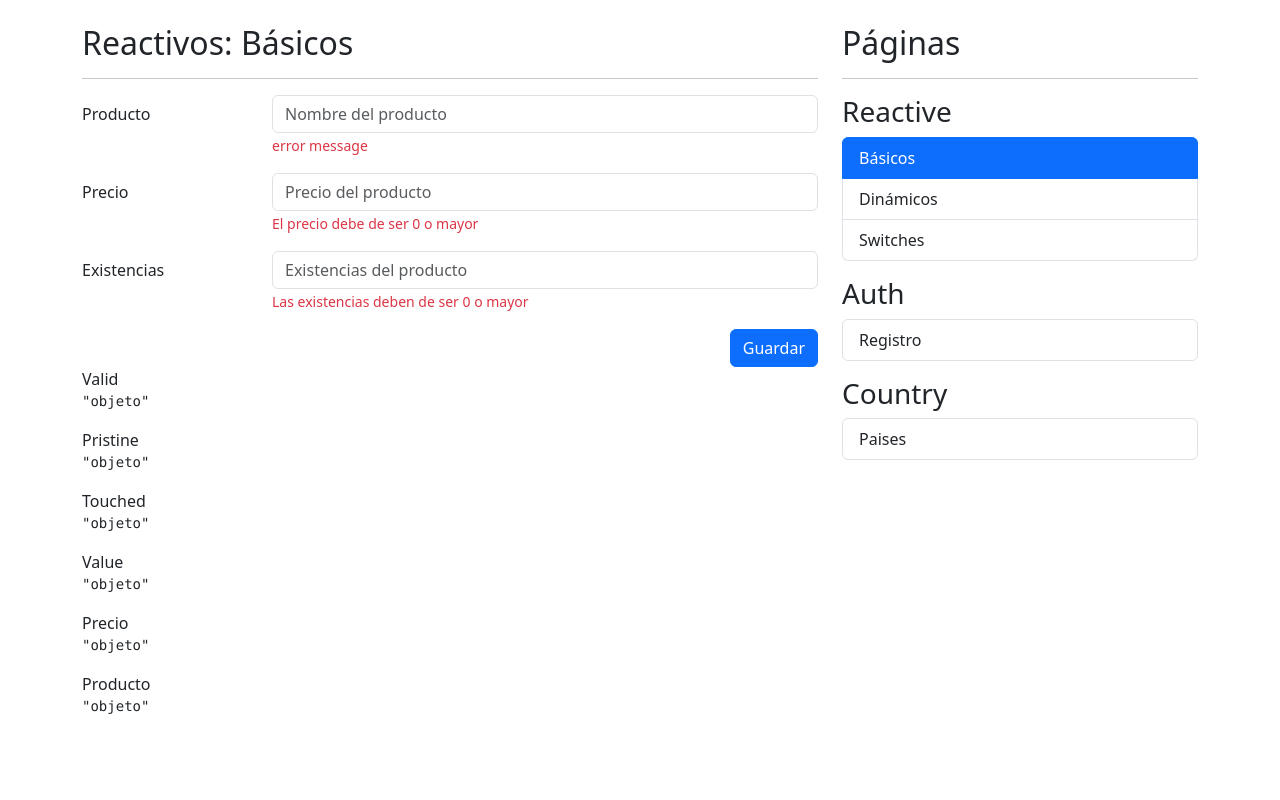
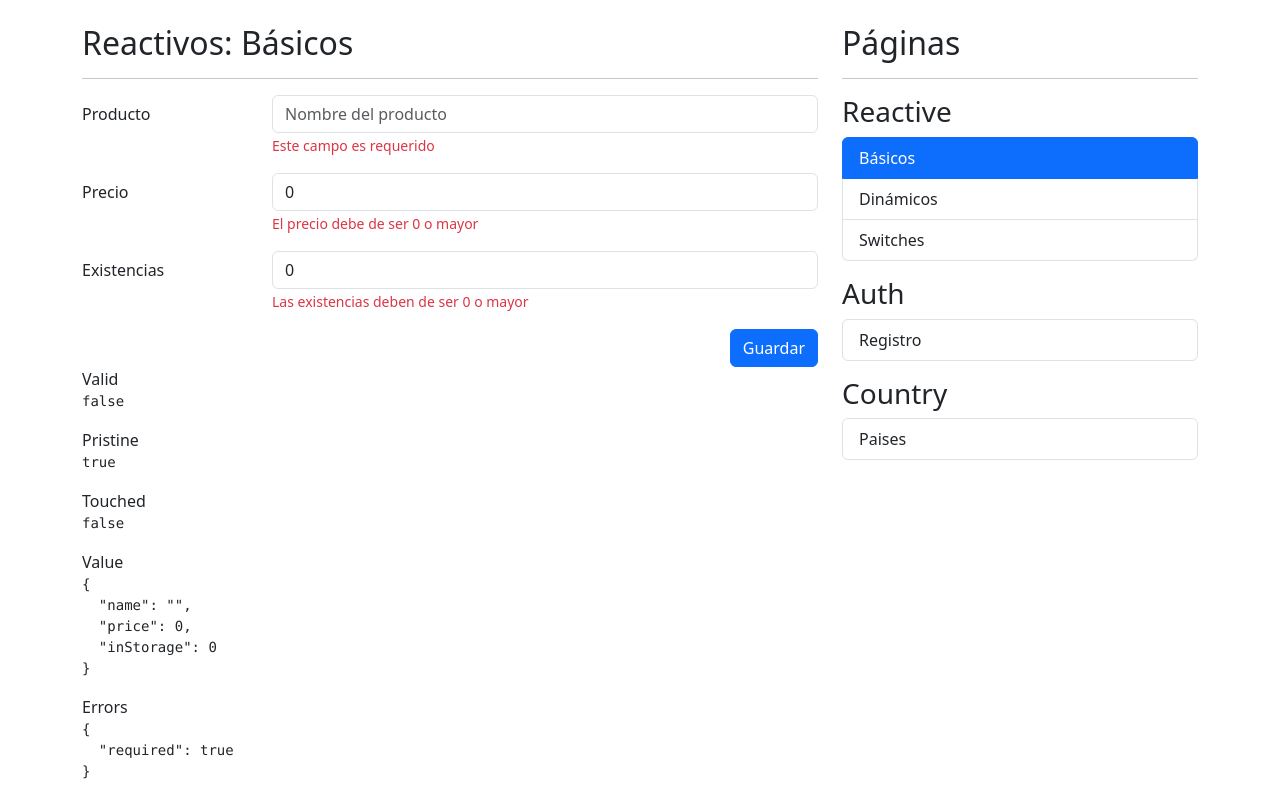
Before and after one commit to Rickuio/reactive-forms, an Angular app: page /reactive/basic in a window 1280 px wide. Shown: the top 800 px of the page. Built offline with nearby package versions, Linux system fonts and the light colour scheme.

Commit message:
Validaciones de input

```diff
--- a/src/app/reactive/pages/basic-page/basic-page.component.html
+++ b/src/app/reactive/pages/basic-page/basic-page.component.html
@@ -3,53 +3,53 @@
 
 <div class="row">
     <div class="col">
-
-        <form autocomplete="off">
-
+        <form autocomplete="off" [formGroup]="myForm">
             <!-- Campo de producto -->
             <div class="mb-3 row">
                 <label class="col-sm-3 col-form-label">Producto</label>
                 <div class="col-sm-9">
-
                     <input type="text"
                            class="form-control"
-                           placeholder="Nombre del producto">
-
-                    <span class="form-text text-danger">
-                        <!-- Debe de ser de 3 letras -->
-                        error message
-                    </span>
+                           placeholder="Nombre del producto"
+                           formControlName="name"
+                    >
+                    @if(isValidField('name')) {
+                        <span class="form-text text-danger">
+                            <!-- Debe de ser de 3 letras -->
+                            {{ getFieldError("name") }}
+                        </span>
+                    }
                 </div>
             </div>
-
             <!-- Campo de producto -->
             <div class="mb-3 row">
                 <label class="col-sm-3 col-form-label">Precio</label>
                 <div class="col-sm-9">
                     <input type="number"
                            class="form-control"
-                           placeholder="Precio del producto">
+                           placeholder="Precio del producto"
+                           formControlName="price"
+                    >
                     <span class="form-text text-danger">
                         El precio debe de ser 0 o mayor
                     </span>
                 </div>
             </div>
-
             <!-- Campo de existencias -->
             <div class="mb-3 row">
                 <label class="col-sm-3 col-form-label">Existencias</label>
                 <div class="col-sm-9">
                     <input type="number"
                            class="form-control"
-                           placeholder="Existencias del producto">
+                           placeholder="Existencias del producto"
+                           formControlName="inStorage"
+                    >
 
                     <span class="form-text text-danger">
                          Las existencias deben de ser 0 o mayor
                     </span>
                 </div>
             </div>
-
-
             <div class="row">
                 <div class="col">
                     <button type="submit"
@@ -58,33 +58,33 @@
                     </button>
                 </div>
             </div>
-
-
-
         </form>
-
     </div>
 </div>
 
 <div class="row">
     <div class="col">
-
         <span>Valid</span>
-        <pre>{{ 'objeto' | json }}</pre>
+        <pre>{{ myForm.valid| json }}</pre>
 
         <span>Pristine</span>
-        <pre>{{ 'objeto' | json }}</pre>
+        <pre>{{ myForm.pristine | json }}</pre>
 
         <span>Touched</span>
-        <pre>{{ 'objeto' | json }}</pre>
+        <pre>{{ myForm.touched| json }}</pre>
 
         <span>Value</span>
-        <pre>{{ 'objeto' | json }}</pre>
+        <pre>{{ myForm.value| json }}</pre>
+
+        <span>Errors</span>
+        <pre>{{ myForm.controls["name"].errors| json }}</pre>
+        <pre>{{ myForm.controls["price"].errors| json }}</pre>
+        <pre>{{ myForm.controls["inStorage"].errors| json }}</pre>
 
         <span>Precio</span>
-        <pre>{{ 'objeto' | json }}</pre>
+        <pre>{{ myForm.controls['price'].value | json }}</pre>
 
         <span>Producto</span>
-        <pre>{{ 'objeto' | json }}</pre>
+        <pre>{{ myForm.controls['name'].value | json }}</pre>
     </div>
 </div>
--- a/src/app/reactive/pages/basic-page/basic-page.component.ts
+++ b/src/app/reactive/pages/basic-page/basic-page.component.ts
@@ -1,9 +1,46 @@
 import { JsonPipe } from '@angular/common';
-import { Component } from '@angular/core';
+import { Component, inject } from '@angular/core';
+import { FormBuilder, FormGroup, ReactiveFormsModule, Validators } from '@angular/forms';
 
 @Component({
   selector: 'app-basic-page',
-  imports: [JsonPipe],
+  imports: [JsonPipe, ReactiveFormsModule],
   templateUrl: './basic-page.component.html',
 })
-export class BasicPageComponent { }
+export class BasicPageComponent {
+
+  private fb = inject(FormBuilder);
+
+  myForm:FormGroup = this.fb.group({
+    name: ['', [Validators.required, Validators.minLength(3)]],
+    price: [0,[Validators.required, Validators.min(10)]],
+    inStorage: [0,[Validators.required, Validators.min(0)]],
+  })
+
+  isValidField(campo: string): boolean | null {
+    return !!this.myForm.controls[campo].errors;
+  }
+
+  getFieldError(fieldName: string): string | null {
+    if (!this.myForm.controls[fieldName]) return null;
+    const errors = this.myForm.controls[fieldName].errors ?? {};
+
+    for (const key of Object.keys(errors)) {
+      switch(key) {
+        case 'required':
+          return 'Este campo es requerido';
+        case 'minlength':
+          return `Minimo de ${ errors['minlength'].requiredLength} caracteres`
+        case 'min':
+          return `Valor minimo de ${ errors['min'].min}`
+        default:
+      }
+    }
+    return null;
+  }
+  // myForm2 = new FormGroup({
+  //   name: new FormControl(''),
+  //   price: new FormControl(0),
+  //   inStorage: new FormControl(0)
+  // })
+}
```
